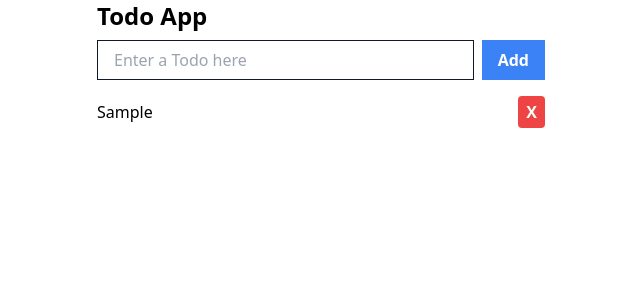
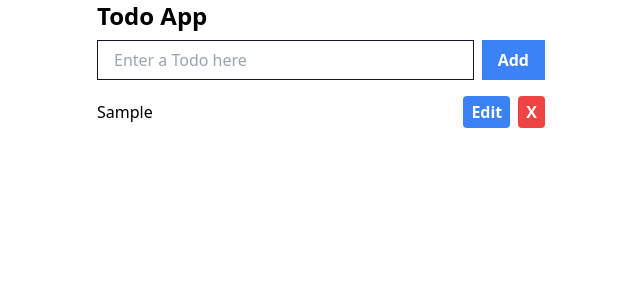
Before and after one commit to Saber1Y/Todo-App---Next.js, a Next.js app: page / in a window 1280 px wide. Both pictures are taken after typing "Sample" into the empty fields and a click on the button "Add". Shown: the top 300 px of the page, without its empty margins (319-959 px from the left). Built offline with nearby package versions, Linux system fonts and the light colour scheme.

Commit message:
update: edit funcionality

```diff
--- a/pages/index.js
+++ b/pages/index.js
@@ -1,18 +1,27 @@
-import { list } from "postcss";
-import React, { useState } from "react"
+import React, { useState } from "react";
 
 export default function Home() {
-
   const [todos, setTodos] = useState([]);
   const [inputValue, setInputValue] = useState('');
+  const [editingIndex, setEditingIndex] = useState(null);
 
   const handleInputValue = (value) => {
     setInputValue(value.target.value);
   }
 
   const handleAddedTodos = () => {
-    setTodos([...todos, inputValue])
-    setInputValue('');
+    if (editingIndex !== null) {
+
+      const newTodos = [...todos];
+      newTodos[editingIndex] = inputValue;
+      setTodos(newTodos);
+      setInputValue('');
+      setEditingIndex(null);
+    } else {
+
+      setTodos([...todos, inputValue]);
+      setInputValue('');
+    }
   }
 
   const deletedTodos = (index) => {
@@ -20,12 +29,19 @@ export default function Home() {
     setTodos(newTodos);
   }
 
+  const handleEditTodo = (index) => {
+    setEditingIndex(index);
+    const editedTodo = todos[index];
+    setInputValue(editedTodo);
+  };
 
   return (
     <div className='text-black mx-auto max-w-md'>
       <h1 className="font-bold text-2xl">Todo App</h1>
       <div className="flex mt-2">
-        <input className="border border-gray-900 mr-2 px-4 flex-grow" type="text"
+        <input
+          className="border border-gray-900 mr-2 px-4 flex-grow"
+          type="text"
           placeholder="Enter a Todo here"
           value={inputValue}
           onChange={handleInputValue}
@@ -33,21 +49,31 @@ export default function Home() {
         <button
           className="bg-blue-500 hover:bg-blue-700 text-white font-bold py-2 px-4"
           onClick={handleAddedTodos}
-        >Add</button>
+        >
+          {editingIndex !== null ? 'Edit' : 'Add'}
+        </button>
       </div>
       <ul className="list-disc list-inline my-4">
         {todos.map((todo, index) => (
-          < li key={index} className="flex justify-between items-center mb-3 " >
-            {todo}
-            < button className="bg-red-500 text-white font-bold py-1 px-2 rounded"
-              onClick={() => deletedTodos(index)}
-            >
-              X
-            </button>
+          <li key={index} className="flex justify-between items-center mb-3">
+            <span>{todo}</span>
+            <div>
+              <button
+                className="bg-blue-500 text-white font-bold py-1 px-2 rounded mr-2"
+                onClick={() => handleEditTodo(index)}
+              >
+                Edit
+              </button>
+              <button
+                className="bg-red-500 text-white font-bold py-1 px-2 rounded"
+                onClick={() => deletedTodos(index)}
+              >
+                X
+              </button>
+            </div>
           </li>
-        ))
-        }
-      </ul >
-    </div >
-  )
+        ))}
+      </ul>
+    </div>
+  );
 }
```
